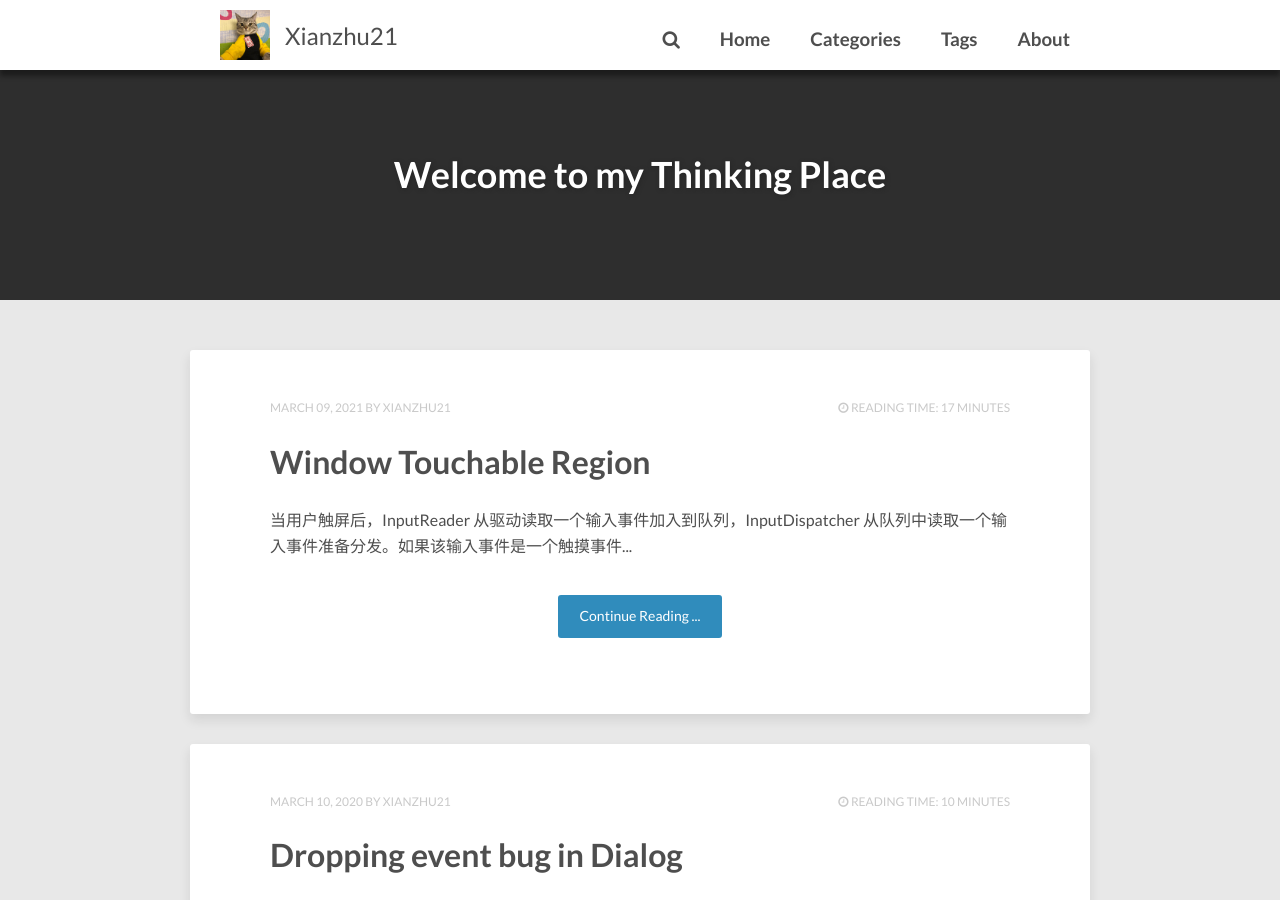
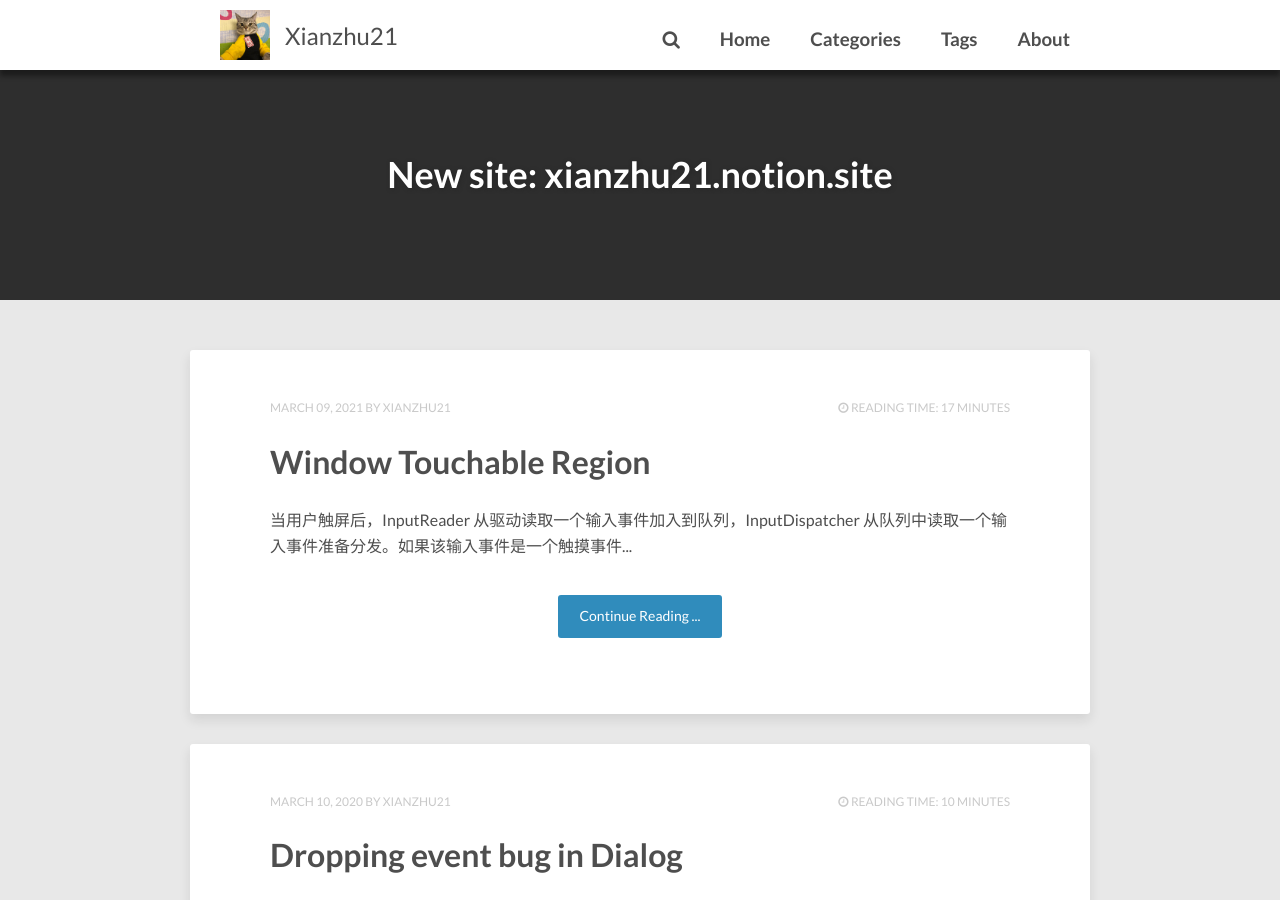
Before and after one commit to xianzhu21/xianzhu21.github.io, a Jekyll site: the page built from index.html, in a window 1280 px wide and 900 px high. Built offline with Jekyll 4.4.1, drawn with Linux system fonts in a browser that asks for light colours; nearby versions of some CDN libraries; the list of posts is cut into pages by our own code; comment, search, counter and statistics services are not loaded.

Commit message:
Update index.html
Add new site url

```diff
--- a/index.html
+++ b/index.html
@@ -1,6 +1,6 @@
 ---
 layout: home
-title: "Welcome to my Thinking Place"
+title: "New site: xianzhu21.notion.site"
 description: "Describe this nonsense."
 tags: [Jekyll, theme, themes, responsive, blog, modern]
 comments: false
```
